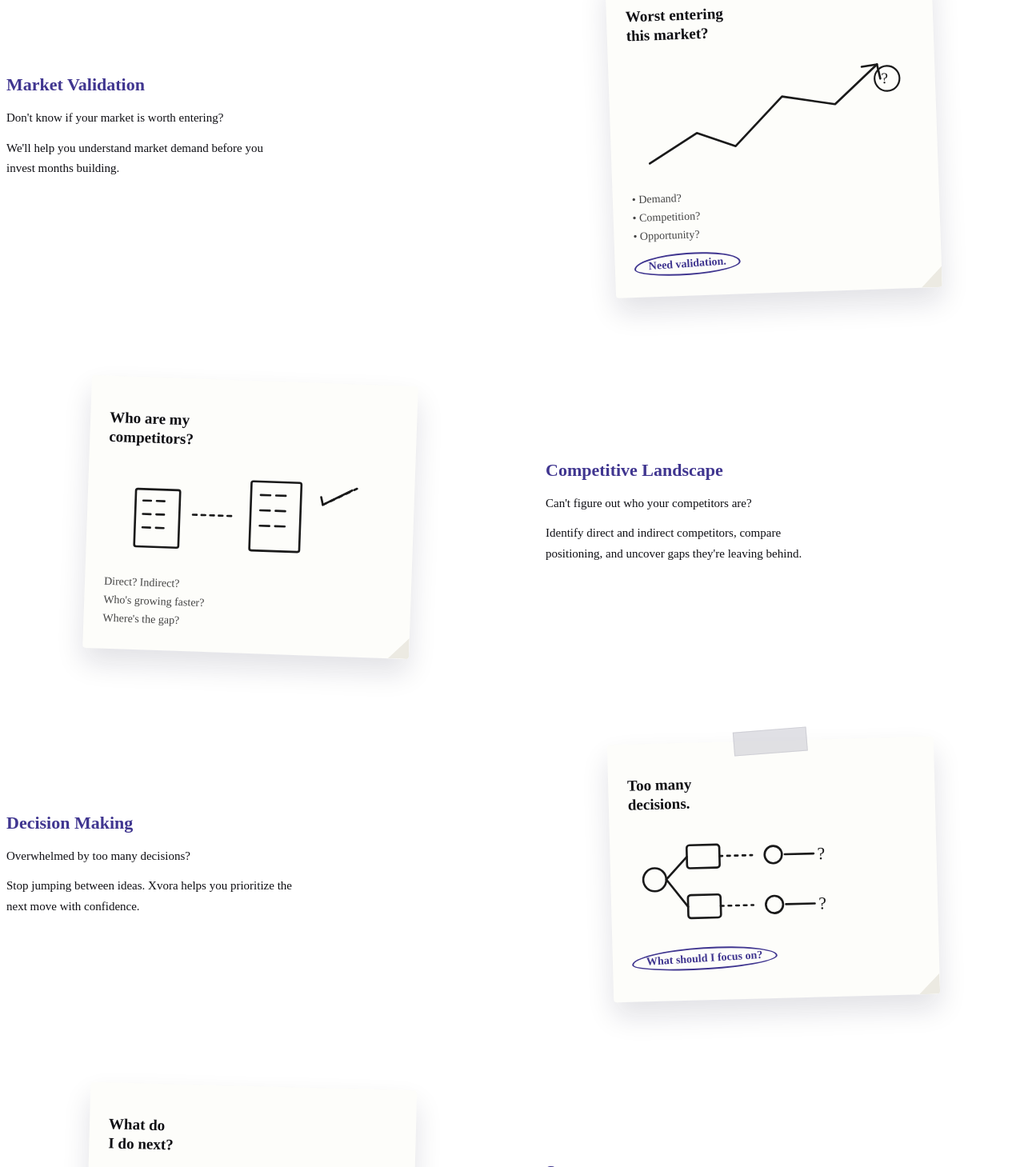
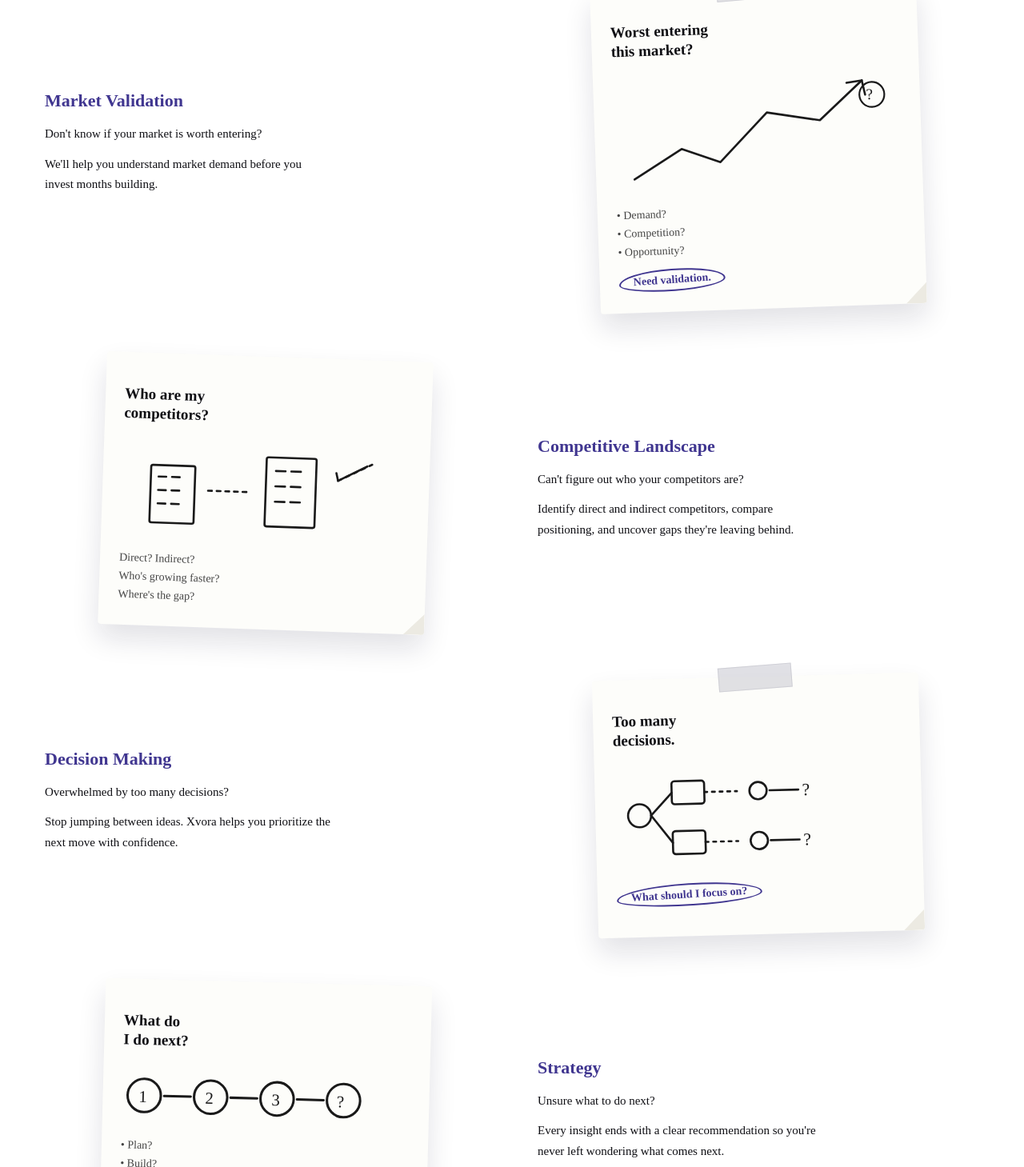
Before and after one commit to freewinkin/website, a React (Vite) app: page / in a window 1280 px wide. Shown: the part 1031-2490 px from the top of the page at 80% size. Built offline with nearby package versions, Linux system fonts and the light colour scheme.

Commit message:
Update LandingPage.tsx

```diff
--- a/src/LandingPage.tsx
+++ b/src/LandingPage.tsx
@@ -3,7 +3,7 @@ import './LandingPage.css'; // Make sure this matches your CSS file name
 
 function LandingPage({ onStart }: { onStart: () => void }) {
   return (
-    <>
+    <div style={{ overflowX: 'hidden' }}>
       <nav className="navbar">
         <div className="brand">
           {/* Swap the src below for your logo file, e.g. src="logo.svg" */}
@@ -112,20 +112,20 @@ function LandingPage({ onStart }: { onStart: () => void }) {
       </section>
 
       {/* ============ FEATURES ============ */}
-      <section className="features">
+      <section className="features" style={{ maxWidth: '1200px', margin: '0 auto', padding: '60px 48px' }}>
         <div className="features-head">
           <h2>Built for <span className="accent">Founders</span> who are tired of <span className="accent">guessing</span>.</h2>
           <p>If you're a founder struggling to understand your market or unsure what to do next, you're in the right place. Xvora gives you the clarity to move forward with confidence.</p>
         </div>
 
         {/* Market Validation */}
-        <div className="feature-row">
-          <div className="feature-text">
+        <div className="feature-row" style={{ display: 'flex', alignItems: 'center', justifyContent: 'space-between', gap: '64px', margin: '60px 0' }}>
+          <div className="feature-text" style={{ flex: '1' }}>
             <h3>Market Validation</h3>
             <p>Don't know if your market is worth entering?</p>
             <p>We'll help you understand market demand before you invest months building.</p>
           </div>
-          <div className="feature-visual">
+          <div className="feature-visual" style={{ flex: '1', display: 'flex', justifyContent: 'center' }}>
             <div className="sticky-note" style={{ transform: 'rotate(-2deg)' }}>
               <span className="tape"></span>
               <p className="note-title">Worst entering<br />this market?</p>
@@ -144,13 +144,13 @@ function LandingPage({ onStart }: { onStart: () => void }) {
         </div>
 
         {/* Competitive Landscape */}
-        <div className="feature-row reverse">
-          <div className="feature-text">
+        <div className="feature-row reverse" style={{ display: 'flex', flexDirection: 'row-reverse', alignItems: 'center', justifyContent: 'space-between', gap: '64px', margin: '60px 0' }}>
+          <div className="feature-text" style={{ flex: '1' }}>
             <h3>Competitive Landscape</h3>
             <p>Can't figure out who your competitors are?</p>
             <p>Identify direct and indirect competitors, compare positioning, and uncover gaps they're leaving behind.</p>
           </div>
-          <div className="feature-visual">
+          <div className="feature-visual" style={{ flex: '1', display: 'flex', justifyContent: 'center' }}>
             <div className="sticky-note" style={{ transform: 'rotate(2deg)' }}>
               <p className="note-title">Who are my<br />competitors?</p>
               <svg className="doodle" viewBox="0 0 300 110" fill="none" stroke="#1a1a1a" strokeWidth="2.2" strokeLinecap="round" strokeLinejoin="round">
@@ -169,13 +169,13 @@ function LandingPage({ onStart }: { onStart: () => void }) {
         </div>
 
         {/* Decision Making */}
-        <div className="feature-row">
-          <div className="feature-text">
+        <div className="feature-row" style={{ display: 'flex', alignItems: 'center', justifyContent: 'space-between', gap: '64px', margin: '60px 0' }}>
+          <div className="feature-text" style={{ flex: '1' }}>
             <h3>Decision Making</h3>
             <p>Overwhelmed by too many decisions?</p>
             <p>Stop jumping between ideas. Xvora helps you prioritize the next move with confidence.</p>
           </div>
-          <div className="feature-visual">
+          <div className="feature-visual" style={{ flex: '1', display: 'flex', justifyContent: 'center' }}>
             <div className="sticky-note" style={{ transform: 'rotate(-1.5deg)' }}>
               <span className="tape"></span>
               <p className="note-title">Too many<br />decisions.</p>
@@ -197,13 +197,13 @@ function LandingPage({ onStart }: { onStart: () => void }) {
         </div>
 
         {/* Strategy */}
-        <div className="feature-row reverse">
-          <div className="feature-text">
+        <div className="feature-row reverse" style={{ display: 'flex', flexDirection: 'row-reverse', alignItems: 'center', justifyContent: 'space-between', gap: '64px', margin: '60px 0' }}>
+          <div className="feature-text" style={{ flex: '1' }}>
             <h3>Strategy</h3>
             <p>Unsure what to do next?</p>
             <p>Every insight ends with a clear recommendation so you're never left wondering what comes next.</p>
           </div>
-          <div className="feature-visual">
+          <div className="feature-visual" style={{ flex: '1', display: 'flex', justifyContent: 'center' }}>
             <div className="sticky-note" style={{ transform: 'rotate(1.5deg)' }}>
               <p className="note-title">What do<br />I do next?</p>
               <svg className="doodle" viewBox="0 0 260 60" fill="none" stroke="#1a1a1a" strokeWidth="2.2" strokeLinecap="round" strokeLinejoin="round">
@@ -379,7 +379,7 @@ function LandingPage({ onStart }: { onStart: () => void }) {
           <p>&copy; 2026 Xvora. All rights reserved.</p>
         </div>
       </footer>
-    </>
+    </div>
   );
 }
 
```
